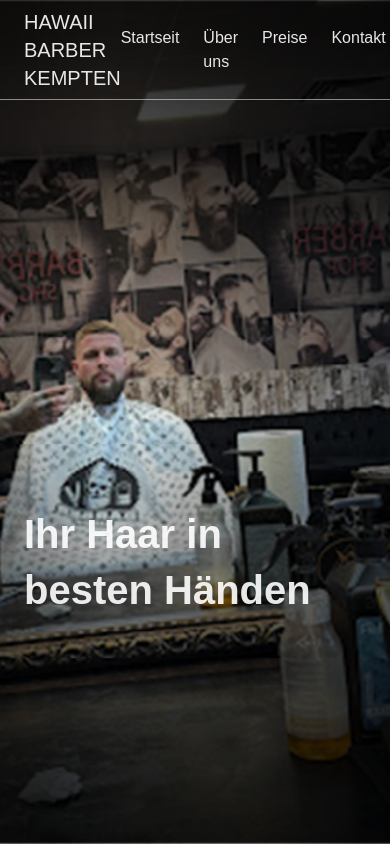
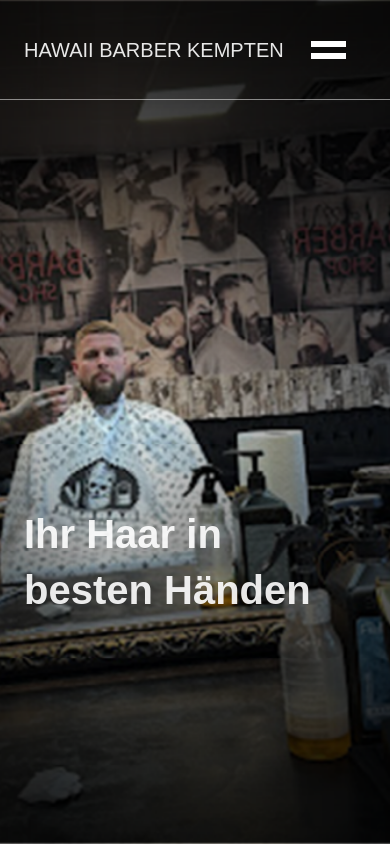
Before and after one commit to microbizmedia/hawaii-barbershop, a Next.js app: page / in a window 390 px wide. Shown: the top 844 px of the page. Built offline with nearby package versions, Linux system fonts and the light colour scheme.

Commit message:
Mobile dropdown menu added.

```diff
--- a/app/components/header.tsx
+++ b/app/components/header.tsx
@@ -1,8 +1,14 @@
-
+"use client"
+import { useState } from "react";
 
 
 const Header = () => {
-
+    const [mobileMenu, setMobileMenu] = useState(false);
+    const [mobileSubMenu, setMobileSubMenu] = useState('');
+    const handleMenu = () => {
+        setMobileMenu(false);
+        setMobileSubMenu('');
+    };
     return (
         <header
             className='absolute z-10   w-full h-[100px] flex items-center border-b border-white/50 overflow-hidden'
@@ -10,14 +16,42 @@
         >
             <div className="relative global-container flex justify-between items-center w-full ">
                 <p id="logo" className="text-xl">HAWAII BARBER KEMPTEN</p>
-            <nav>
-                <ul className="flex gap-6">
+                <div
+                    onClick={handleMenu}
+                    className={`menu-overlay ${mobileMenu && 'active'}`}
+                />
+                <nav
+                    className={`menu-block ${mobileMenu && 'active'}`}
+
+                >
+                    <ul className="site-menu-main">
                         <li>Startseit</li>
                         <li>­Über uns </li>
                         <li>Preise</li>
                         <li>Kontakt</li>
+                        <li>
+                            <div className={`mobile-menu-head ${mobileSubMenu && 'active'}`}>
+                                <div onClick={handleMenu} className='mobile-menu-close rotate-[-90deg]'>
+                                    &#10095;
+                                </div>
+                            </div>
+                        </li>
+
                     </ul>
                 </nav>
+                <div className={`mobile-menu-head ${mobileSubMenu && 'active'}`}>
+                    <div onClick={handleMenu} className='mobile-menu-close rotate-[-90deg]'>
+                        &#10095;
+                    </div>
+                </div>
+                <div className='block lg:hidden'>
+                    <button
+                        onClick={() => setMobileMenu(true)}
+                        className={`mobile-menu-trigger `}
+                    >
+                        <span />
+                    </button>
+                </div>
             </div>
         </header>
     );
--- a/app/layout.jsx
+++ b/app/layout.jsx
@@ -1,6 +1,7 @@
 
 import { Geist, Geist_Mono } from "next/font/google";
 import "./styles/globals.css";
+import './styles/menu.css';
 
 const geistSans = Geist({
   variable: "--font-geist-sans",
--- /dev/null
+++ b/app/styles/menu.css
@@ -0,0 +1,237 @@
+/*Header Css Start*/
+
+
+
+  .site-menu-main {
+    display: flex;
+    flex-direction: row;
+    font-size: 18px;
+    text-align: center;
+
+
+  }
+
+  @media (width < 992px) {
+    .site-menu-main {
+      flex-direction: column;
+      width: 100%;
+      padding-top: 50px;
+      padding-bottom: 20px;
+      row-gap:30px;
+
+    }
+  }
+
+  @media (min-width: 992px) {
+    .site-menu-main {
+      column-gap: 60px;
+      /* flex-direction: row; */
+    }
+  }
+
+
+  .mobile-menu-head,
+  .mobile-menu-trigger {
+    display: none;
+  }
+
+  /*responsive*/
+  @media (max-width: 991px) {
+    .mobile-menu-trigger {
+      display: flex;
+      padding: 20px;
+      cursor: pointer;
+      align-items: center;
+      justify-content: center;
+    }
+
+    .mobile-menu-trigger span {
+      display: block;
+      margin-top: 12px;
+      height: 6px;
+      background-color: #ffffff;
+      width: 35px;
+      position: relative;
+    }
+
+    .mobile-menu-trigger span:before {
+      content: "";
+      position: absolute;
+      left: 0;
+      width: 100%;
+      height: 100%;
+      background-color: #ffffff;
+      top: -12px;
+    }
+
+
+
+
+
+
+
+
+    .menu-block {
+      position: fixed;
+      display: flex;
+      flex-direction: column;
+
+      width: 100%;
+      border-radius: 0 0 15px 15px;
+      background-color: #0c1015;
+      left: 0;
+      top: 0;
+      height: auto;
+      overflow: hidden;
+      transform: translateY(-100%);
+      transition: all 0.5s ease;
+      z-index: 1099;
+    }
+
+    .menu-block.active {
+      transform: translateY(0%);
+      border-radius: 0px 0px 40px 40px;
+    }
+
+
+
+
+
+    .menu-block .mobile-menu-head {
+      display: flex;
+      height: 65px;
+      align-items: center;
+      justify-content: center;
+
+    }
+
+    .menu-block .mobile-menu-head .go-back {
+      height: 50px;
+      width: 50px;
+      border-right: 1px solid rgba(0, 0, 0, 0.1);
+      cursor: pointer;
+      line-height: 50px;
+      text-align: center;
+      color: #000000;
+      font-size: 16px;
+      display: none;
+    }
+
+    .menu-block .mobile-menu-head.active .go-back {
+      display: flex;
+      align-items: center;
+      justify-content: center;
+    }
+
+    .menu-block .mobile-menu-head.active .go-back img {
+      transform: rotate(180deg);
+    }
+
+    .menu-block .mobile-menu-head .current-menu-title {
+      font-size: 15px;
+      font-weight: 500;
+      color: #eb0404;
+      visibility: hidden;
+      text-transform: capitalize;
+    }
+
+    .menu-block .mobile-menu-head.active .current-menu-title {
+      visibility: visible;
+    }
+
+    .menu-block .mobile-menu-head .mobile-menu-close {
+      height: 50px;
+      width: 50px;
+      border-left: 1px solid rgba(0, 0, 0, 0.1);
+      cursor: pointer;
+      line-height: 50px;
+      text-align: center;
+      /* color: #ffffff; */
+      font-size: 30px;
+    }
+
+
+
+
+
+
+
+    .menu-overlay {
+      position: fixed;
+      background-color: rgba(0, 0, 0, 0.5);
+      left: 0;
+      top: 0;
+      width: 100%;
+      height: 100%;
+      z-index: 1098;
+      visibility: hidden;
+      opacity: 0;
+      transition: all 0.5s ease;
+    }
+
+    .menu-overlay.active {
+      visibility: visible;
+      opacity: 1;
+    }
+  }
+
+  /*Custom Css for menu*/
+
+
+
+
+
+
+
+
+
+
+
+  /* code after the template */
+  /* .dropdown-menu-social-media-icons {
+    display: flex;
+    justify-content: center;
+    gap: 50px;
+    padding-top: 22px;
+    padding-bottom: 22px;
+    margin-right: 30px;
+    margin-left: 30px;
+    border-top: 1px solid rgba(171, 174, 183, 0.22);
+    border-bottom: 1px solid rgba(171, 174, 183, 0.22);
+
+  } */
+
+  /* @media (min-width: 992px) {
+    .dropdown-menu-social-media-icons {
+      display: none;
+    }
+  } */
+
+  /* added css after template */
+  /* .pupup-close-symbol {
+    display: flex;
+    cursor: pointer;
+    align-items: center;
+    justify-content: center;
+  }
+
+  .pupup-close-symbol span {
+    display: block;
+    border-radius: 10px;
+    height: 5px;
+    background-color: #ffffff;
+    width: 25px;
+    position: relative;
+    rotate: 45deg;
+  }
+
+  .pupup-close-symbol span:before {
+    content: "";
+    position: absolute;
+    left: 0;
+    width: 100%;
+    height: 100%;
+    background-color: #ffffff;
+    rotate: -90deg;
+    border-radius: 10px;
+  } */
--- a/tailwind.config.ts
+++ b/tailwind.config.ts
@@ -17,7 +17,8 @@
         '2xl': '1536px',
       },
       colors: {
-          'priceColor': '#91765a',
+        'priceColor': '#91765a',
+        'backgroundColor': "#f8f3ed",
         background: "var(--background)",
         foreground: "var(--foreground)",
       },
```
Lines whose indentation alone changed are shown as unchanged.
